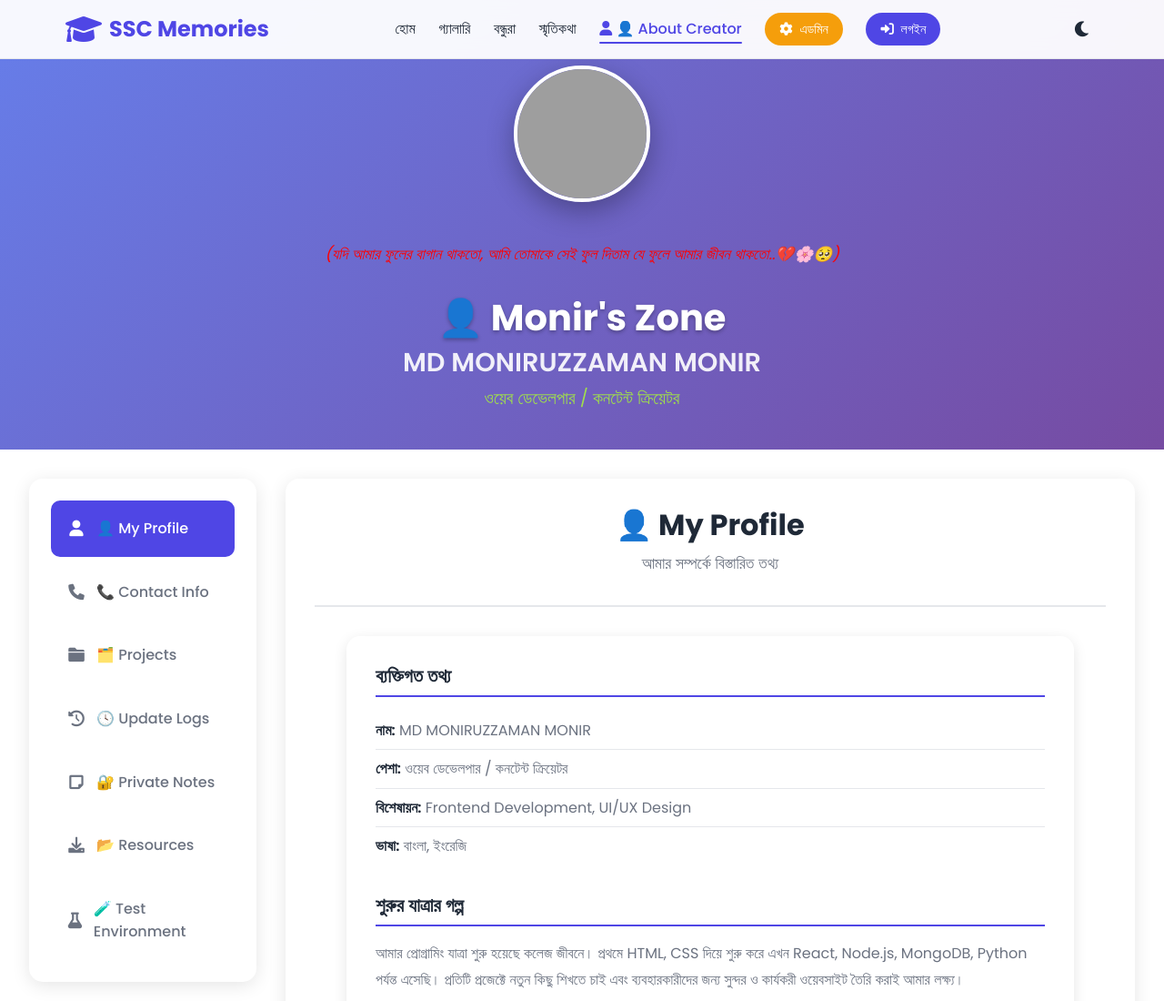
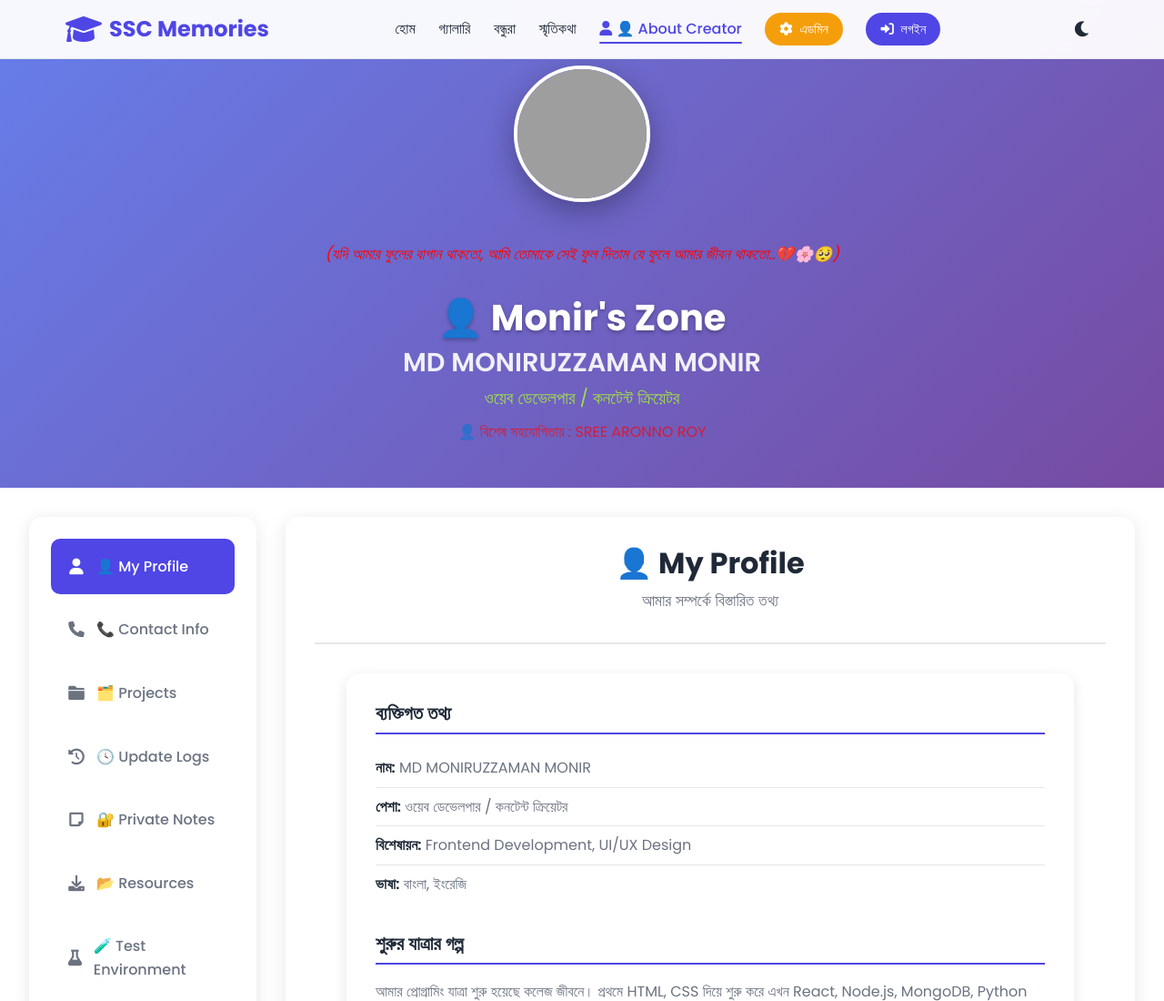
Before and after one commit to monir245530/ssc_memories.github.io, a plain HTML site: page pages/about-creator.html in a window 1280 px wide. Shown: the top 1100 px of the page at 91% size. Drawn offline with Linux system fonts and the light colour scheme; grey boxes are pictures that could not be loaded.

Commit message:
Update about-creator.html

```diff
--- a/pages/about-creator.html
+++ b/pages/about-creator.html
@@ -103,6 +103,7 @@
                         <h1>👤 Monir's Zone</h1>
                         <h2>MD MONIRUZZAMAN MONIR</h2>
                         <p class="profession">ওয়েব ডেভেলপার / কনটেন্ট ক্রিয়েটর</p>
+                        <p class="experience" style="color: #ff0000;">👤 বিশেষ সহযোগিতায় : SREE ARONNO ROY </p>
 
                     </div>
                 </div>
```
